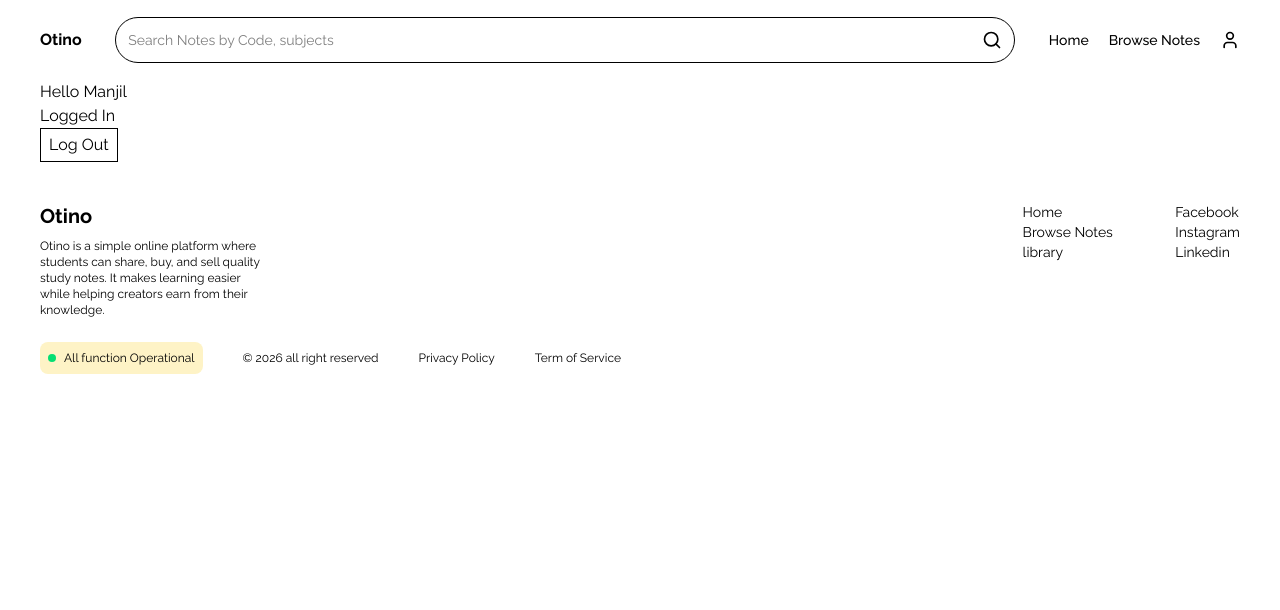
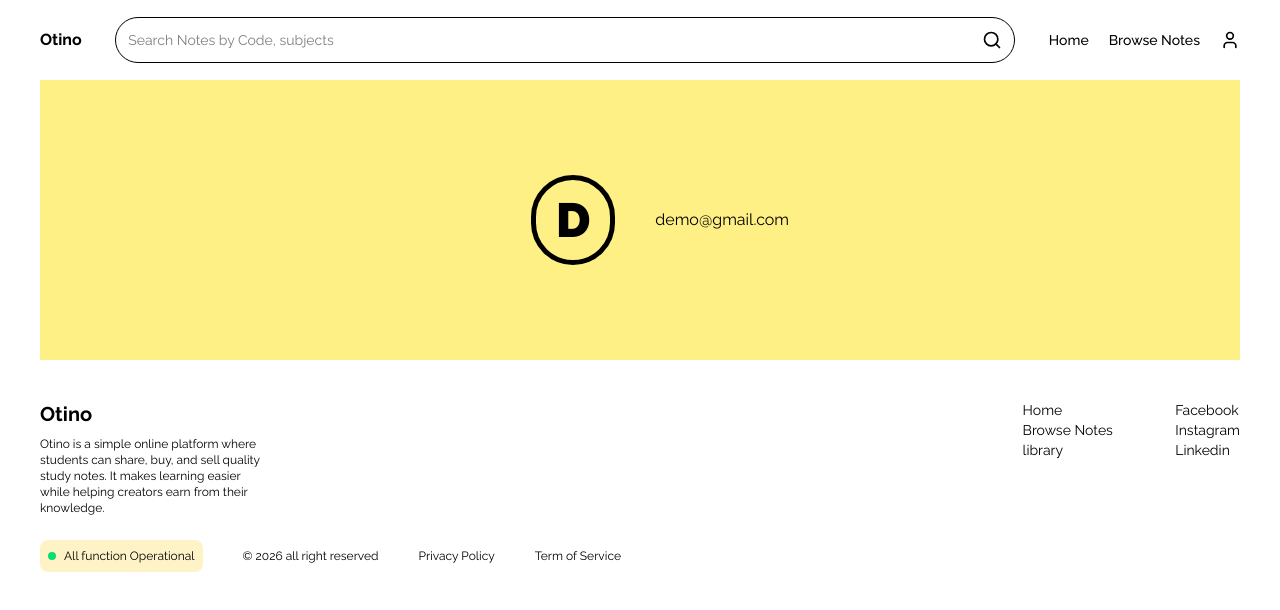
Before and after one commit to User-manjil/Otino_Online_note_sharing, a React (Vite) app in the folder frontend/: page /profile in a window 1280 px wide. Shown: the top 610 px of the page. Built offline with nearby package versions, Linux system fonts and the light colour scheme.

Commit message:
chore : add the profile banner

```diff
--- a/frontend/src/Components/Pages/Proflile.jsx
+++ b/frontend/src/Components/Pages/Proflile.jsx
@@ -8,11 +8,11 @@ const Proflile = () => {
   },[user.loggedIn]);
 
   return (
-    <div>
-      <h1>Hello {user.name}</h1>
-      <p>{user.loggedIn ? 'Logged In' : 'Logged Out'}</p>
-
-      <button className='border border-black px-2 py-1 ' onClick={()=>setUser({ ...user,loggedIn: !user.loggedIn})}>Log Out </button>
+    <div className='w-full flex'>
+      <div className="flex w-full h-70 bg-yellow-200 items-center justify-center">
+        <p className='border border-5 border-black px-5 py-4 h-fit rounded-full m-10 font-black text-5xl'>D</p>
+        <div className="flex">demo@gmail.com</div>
+      </div>
 
     </div>
   )
```
